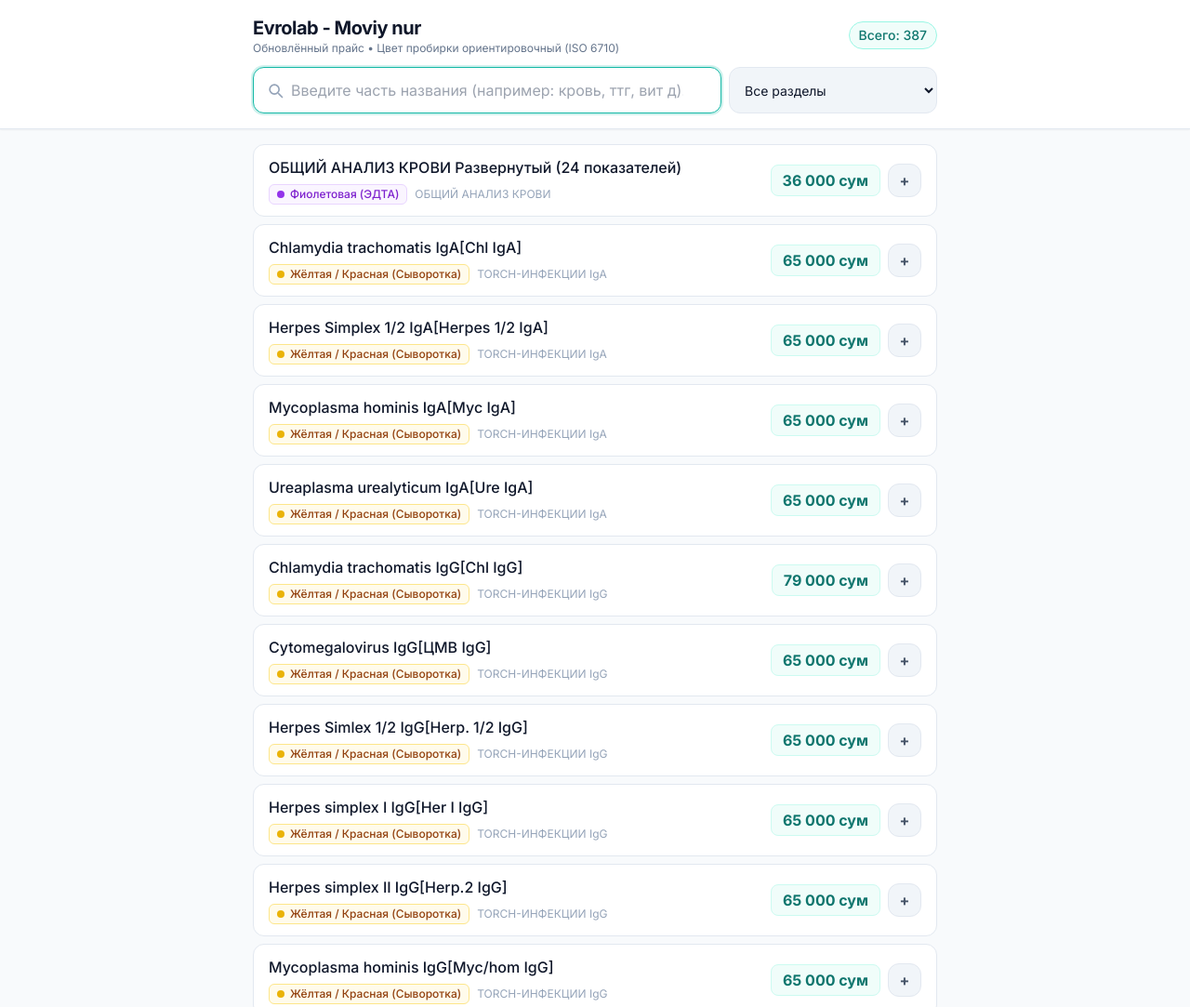
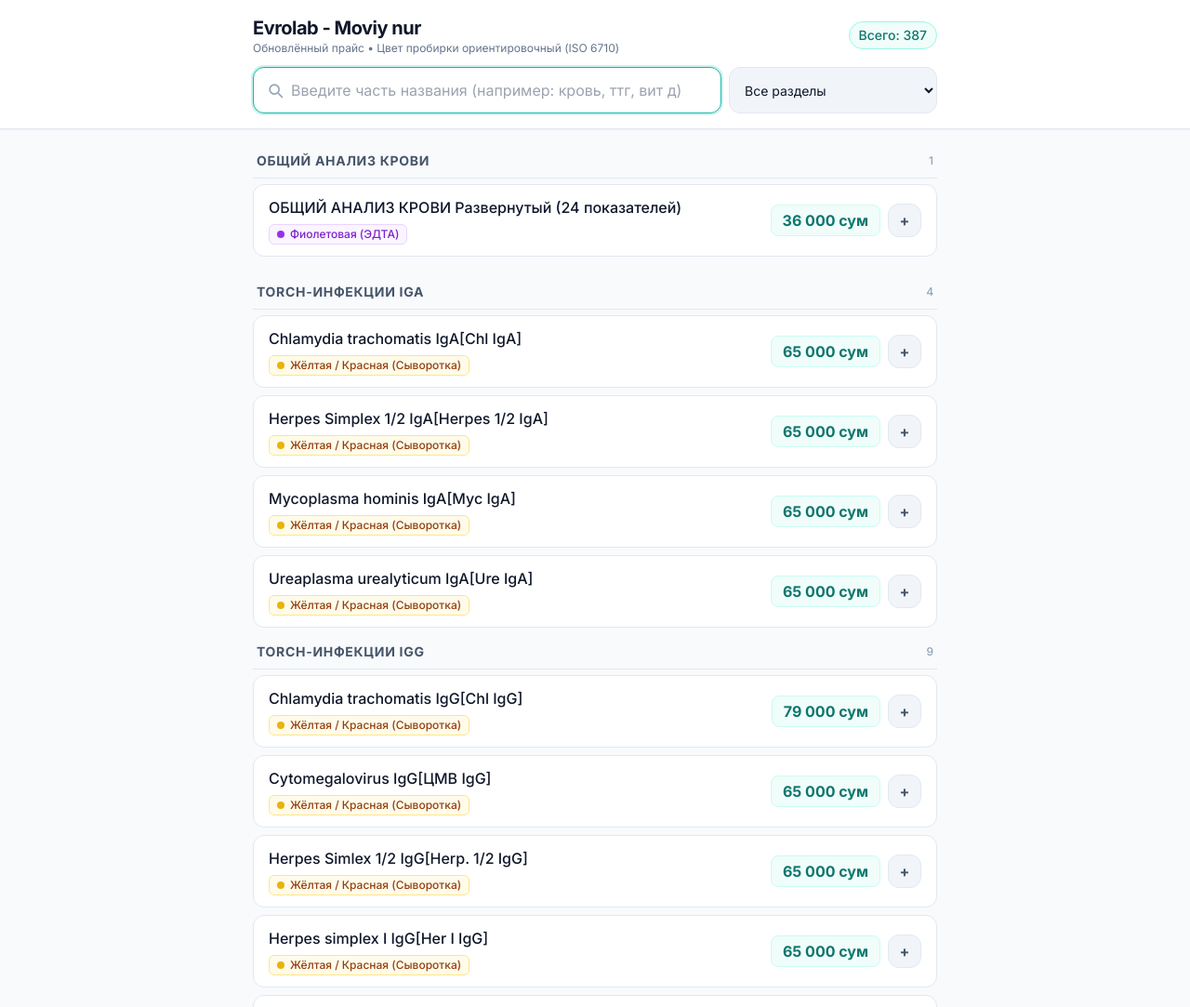
Before and after one commit to DevFlow-automation/agu_evrolab, a plain HTML site: page index.html in a window 1280 px wide. Shown: the top 1083 px of the page at 93% size. Drawn offline with nearby package versions, Linux system fonts and the light colour scheme.

Commit message:
Update index.html

```diff
--- a/index.html
+++ b/index.html
@@ -526,7 +526,28 @@
       emptyState.classList.add('hidden');
       const fragment = document.createDocumentFragment();
 
+      const groups = new Map();
       filtered.forEach(item => {
+        if (!groups.has(item.category)) groups.set(item.category, []);
+        groups.get(item.category).push(item);
+      });
+
+      groups.forEach((groupItems, categoryName) => {
+        const section = document.createElement('section');
+        section.className = 'mb-5';
+
+        const header = document.createElement('div');
+        header.className = 'flex items-center justify-between gap-2 px-1 py-2 mb-1.5 border-b border-slate-200';
+        header.innerHTML = `
+          <h2 class="text-xs sm:text-sm font-bold uppercase tracking-wider text-slate-600">${highlightText(categoryName, tokens)}</h2>
+          <span class="text-xs font-medium text-slate-400 shrink-0">${groupItems.length}</span>
+        `;
+        section.appendChild(header);
+
+        const list = document.createElement('div');
+        list.className = 'space-y-2';
+
+        groupItems.forEach(item => {
           const card = document.createElement('div');
           card.className = 'bg-white border border-slate-200 rounded-xl px-4 py-3 flex items-center justify-between gap-3 hover:border-teal-300 hover:shadow-sm transition cursor-pointer';
           card.title = 'Нажмите, чтобы скопировать';
@@ -547,7 +568,6 @@
                   <span class="w-2 h-2 rounded-full shrink-0" style="background-color: ${tube.dot}"></span>
                   ${escapeHtml(tube.label)}
                 </span>
-              <span class="text-xs text-slate-400 truncate">${escapeHtml(item.category)}</span>
               </div>
             </div>
             <div class="flex items-center gap-2 shrink-0">
@@ -579,7 +599,11 @@
             copyText(`${item.name} — ${priceFormatted}`);
           });
 
-        fragment.appendChild(card);
+          list.appendChild(card);
+        });
+
+        section.appendChild(list);
+        fragment.appendChild(section);
       });
 
       resultsList.innerHTML = '';
```
Lines whose indentation alone changed are shown as unchanged.
